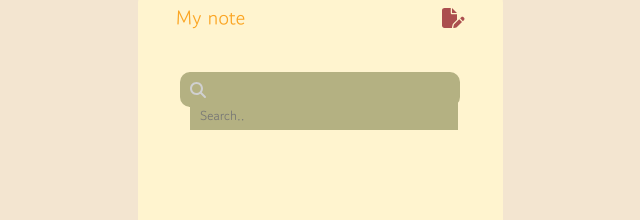
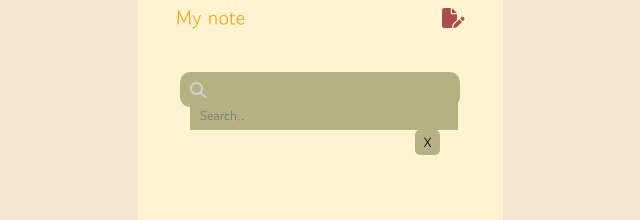
Before and after one commit to Powkim/Notepad-by-react, a React (Create React App) app: page / in a window 1280 px wide. Shown: the part 137-357 px from the top of the page, without its empty margins (320-960 px from the left). Built offline with nearby package versions, Linux system fonts and the light colour scheme; a web font is replaced by a local one.

Commit message:
Search 완성

```diff
--- a/src/App.css
+++ b/src/App.css
@@ -70,10 +70,12 @@ background-color: #B4B182;
   padding: 5px;
   padding-left: 10px;
   }
+  #Xbutton{
+    background-color: #B4B182;
+  }
   #searchWrap>input{
     margin-left: 10px;
     margin: auto;
-
 background-color: #B4B182;
   font-size: 13px;
   color: #000;
--- a/src/m.js
+++ b/src/m.js
@@ -39,6 +39,9 @@ const arr=memolist.filter(filtering)
 console.log(arr.map((el)=>
 el.msg
 ))
+const clear=()=>{
+  setSearch('')
+}
  return (
 
     <div>
@@ -50,8 +53,12 @@ el.msg
         <Link to='Create'>
           <FontAwesomeIcon id='createButton' icon={faFilePen} color='#AB4E4E' size='lg' />
 
-</Link> </header>
-      <div id="searchWrap"><FontAwesomeIcon icon={faMagnifyingGlass}></FontAwesomeIcon><input onChange={onChange} id="searchinput" placeholder='Search..'></input></div>
+</Link>
+
+ </header>
+      <div id="searchWrap"><FontAwesomeIcon icon={faMagnifyingGlass}></FontAwesomeIcon><input value={Search} onChange={onChange} id="searchinput" placeholder='Search..'></input>
+      <button id="Xbutton" onClick={clear} >X</button>
+      </div>
       <div id='notelistWrap'>
     <ul >
 
```
